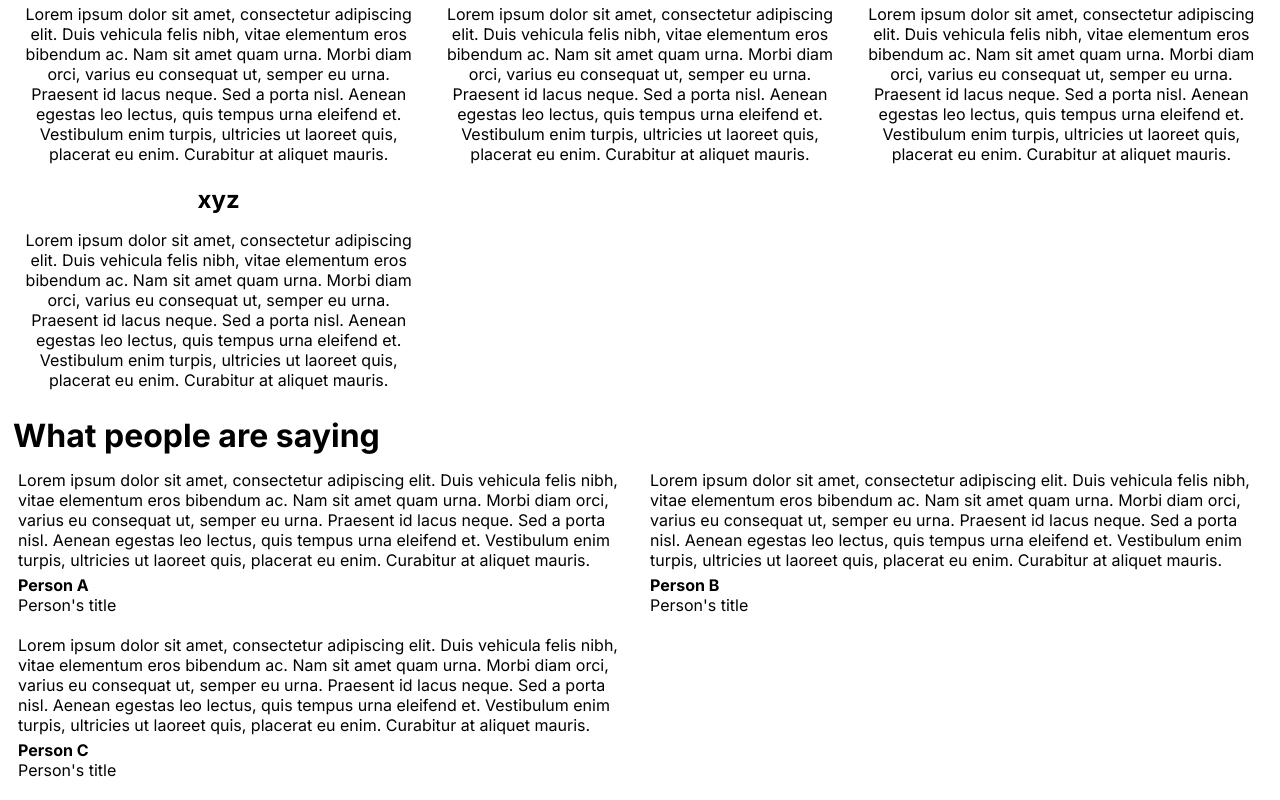
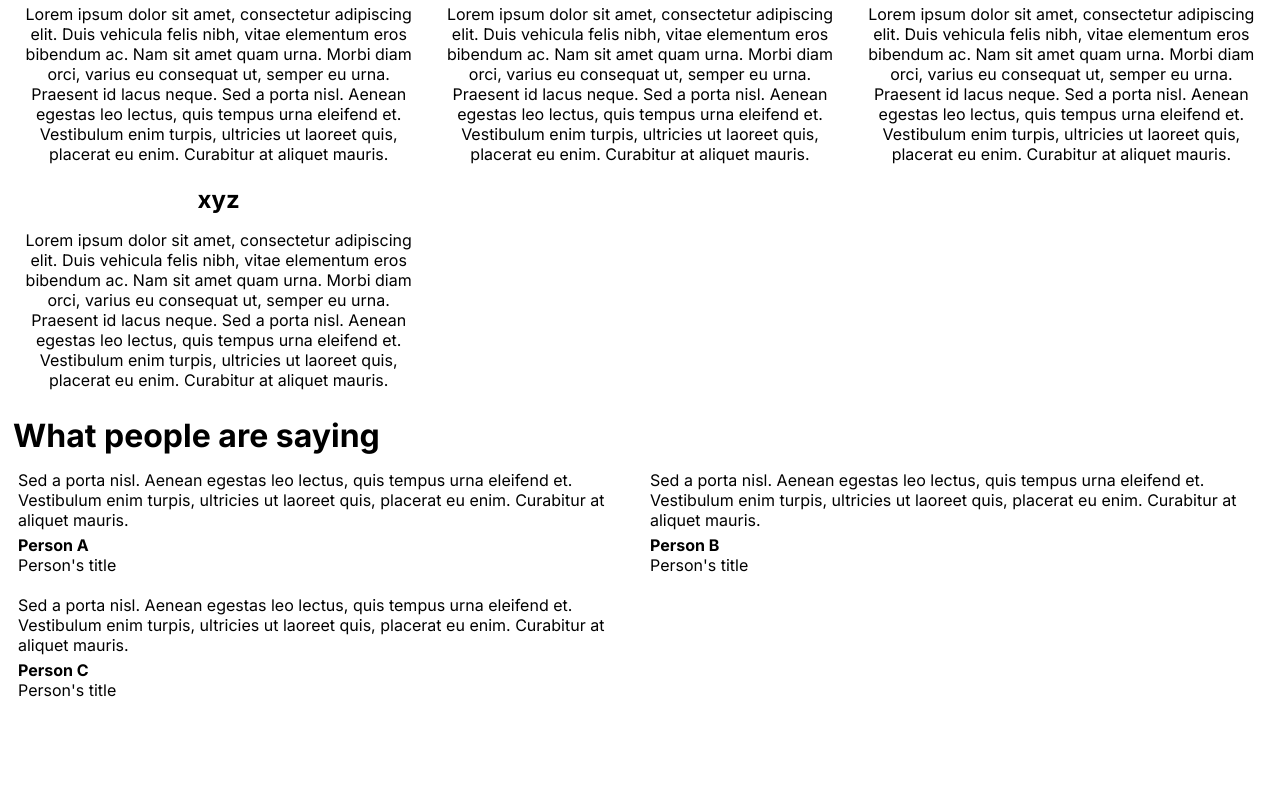
Before and after one commit to MikeQDev/angular-landing-page-template, an Angular app: page / in a window 1280 px wide. Shown: the part 1664-2464 px from the top of the page. After the commit the page ends 2384 px from the top, so only its background shows below. Built offline with nearby package versions, Linux system fonts and the light colour scheme.

Commit message:
shorten testimonial text examples

```diff
--- a/src/app/app.component.ts
+++ b/src/app/app.component.ts
@@ -75,19 +75,19 @@ export class AppComponent {
         name: 'Person A',
         title: "Person's title",
         testimonial:
-          'Lorem ipsum dolor sit amet, consectetur adipiscing elit. Duis vehicula felis nibh, vitae elementum eros bibendum ac. Nam sit amet quam urna. Morbi diam orci, varius eu consequat ut, semper eu urna. Praesent id lacus neque. Sed a porta nisl. Aenean egestas leo lectus, quis tempus urna eleifend et. Vestibulum enim turpis, ultricies ut laoreet quis, placerat eu enim. Curabitur at aliquet mauris.',
+          'Sed a porta nisl. Aenean egestas leo lectus, quis tempus urna eleifend et. Vestibulum enim turpis, ultricies ut laoreet quis, placerat eu enim. Curabitur at aliquet mauris.',
       },
       {
         name: 'Person B',
         title: "Person's title",
         testimonial:
-          'Lorem ipsum dolor sit amet, consectetur adipiscing elit. Duis vehicula felis nibh, vitae elementum eros bibendum ac. Nam sit amet quam urna. Morbi diam orci, varius eu consequat ut, semper eu urna. Praesent id lacus neque. Sed a porta nisl. Aenean egestas leo lectus, quis tempus urna eleifend et. Vestibulum enim turpis, ultricies ut laoreet quis, placerat eu enim. Curabitur at aliquet mauris.',
+          'Sed a porta nisl. Aenean egestas leo lectus, quis tempus urna eleifend et. Vestibulum enim turpis, ultricies ut laoreet quis, placerat eu enim. Curabitur at aliquet mauris.',
       },
       {
         name: 'Person C',
         title: "Person's title",
         testimonial:
-          'Lorem ipsum dolor sit amet, consectetur adipiscing elit. Duis vehicula felis nibh, vitae elementum eros bibendum ac. Nam sit amet quam urna. Morbi diam orci, varius eu consequat ut, semper eu urna. Praesent id lacus neque. Sed a porta nisl. Aenean egestas leo lectus, quis tempus urna eleifend et. Vestibulum enim turpis, ultricies ut laoreet quis, placerat eu enim. Curabitur at aliquet mauris.',
+          'Sed a porta nisl. Aenean egestas leo lectus, quis tempus urna eleifend et. Vestibulum enim turpis, ultricies ut laoreet quis, placerat eu enim. Curabitur at aliquet mauris.',
       },
     ],
   };
```
Also changed, not shown: src/app/grid/README.md.
